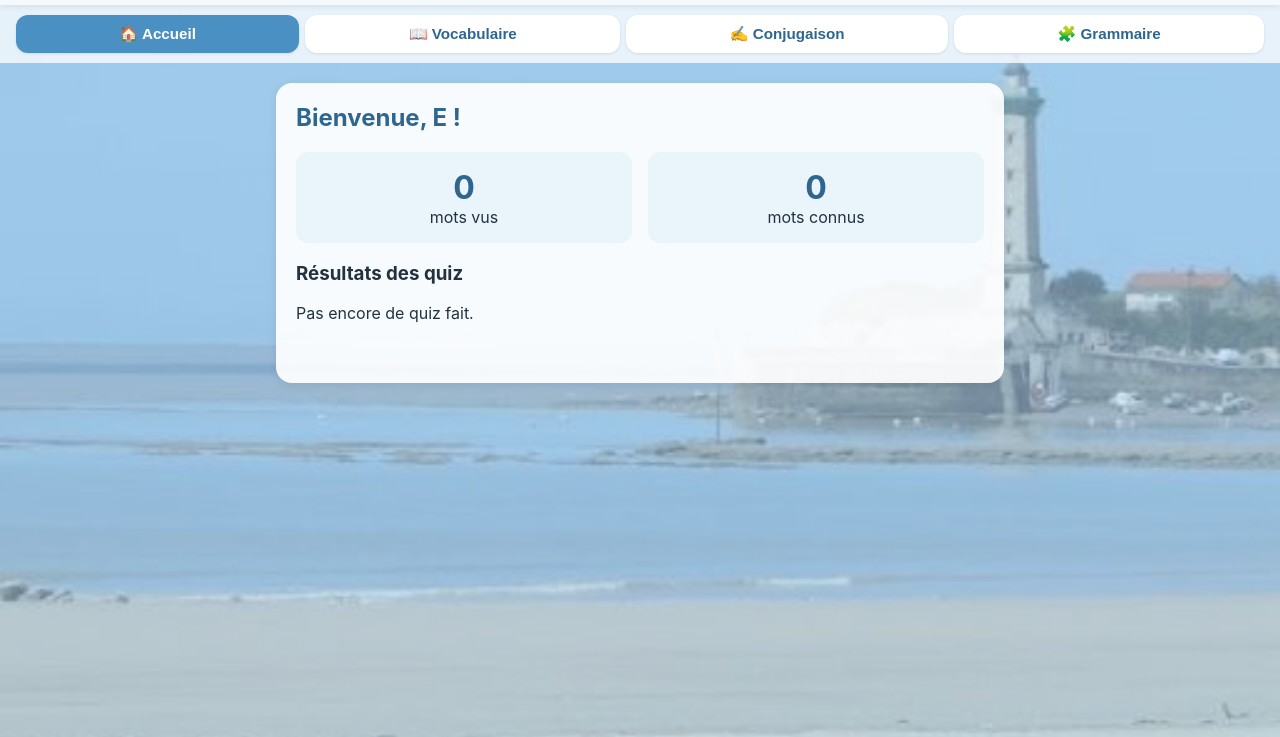
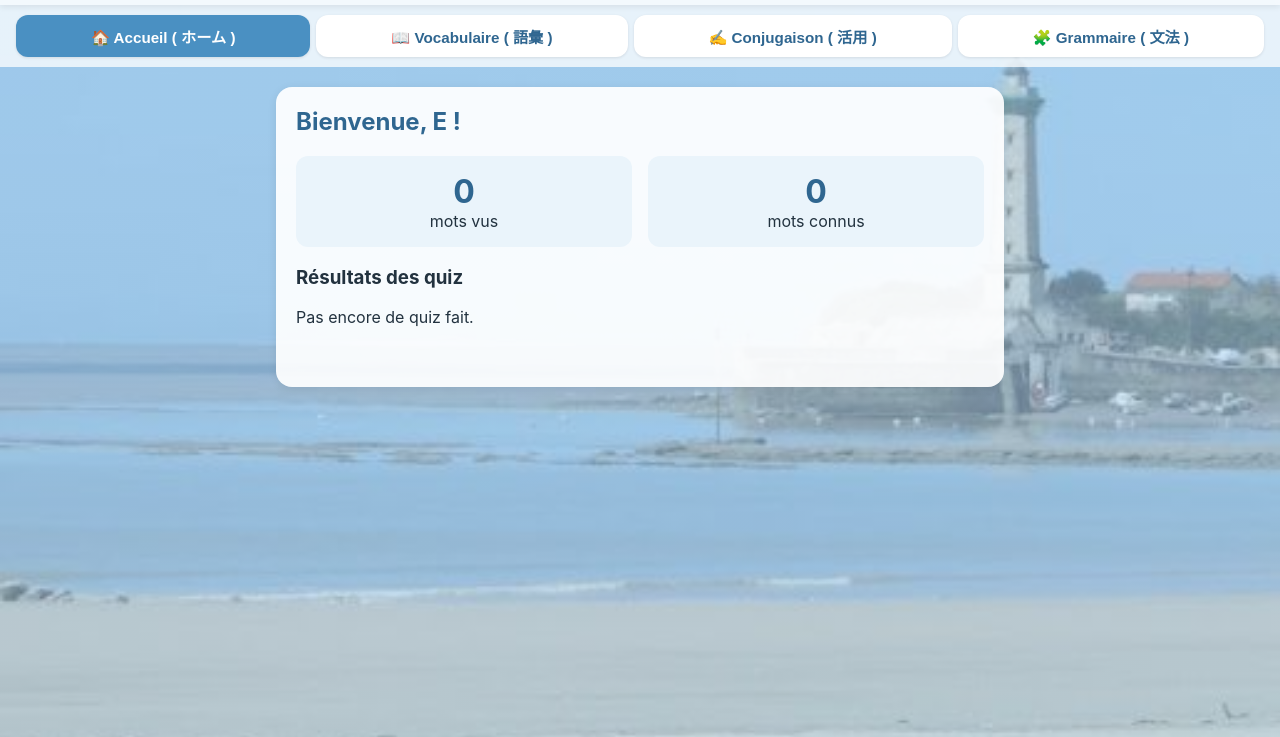
Before and after one commit to lucpivette-ship-it/revisions-francais, a plain HTML site: page index.html in a window 1280 px wide. Shown: the part 63-800 px from the top of the page. Drawn offline with Linux system fonts and the light colour scheme.

Commit message:
Add files via upload

```diff
--- a/index.html
+++ b/index.html
@@ -20,10 +20,10 @@
   </header>
 
   <nav class="main-nav">
-    <button class="nav-btn active" data-view="home">🏠 Accueil</button>
-    <button class="nav-btn" data-view="vocab">📖 Vocabulaire</button>
-    <button class="nav-btn" data-view="conjugation">✍️ Conjugaison</button>
-    <button class="nav-btn" data-view="grammar">🧩 Grammaire</button>
+    <button class="nav-btn active" data-view="home">🏠 Accueil ( ホーム )</button>
+    <button class="nav-btn" data-view="vocab">📖 Vocabulaire ( 語彙 )</button>
+    <button class="nav-btn" data-view="conjugation">✍️ Conjugaison ( 活用 )</button>
+    <button class="nav-btn" data-view="grammar">🧩 Grammaire ( 文法 )</button>
   </nav>
 
   <main class="app-main">
```
